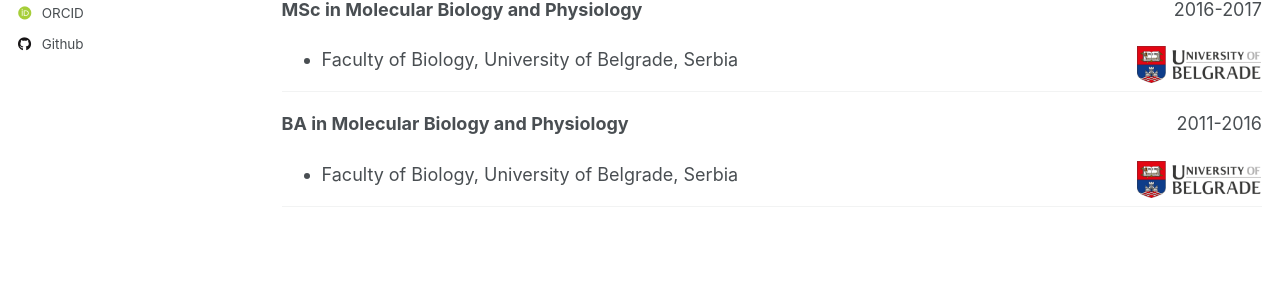
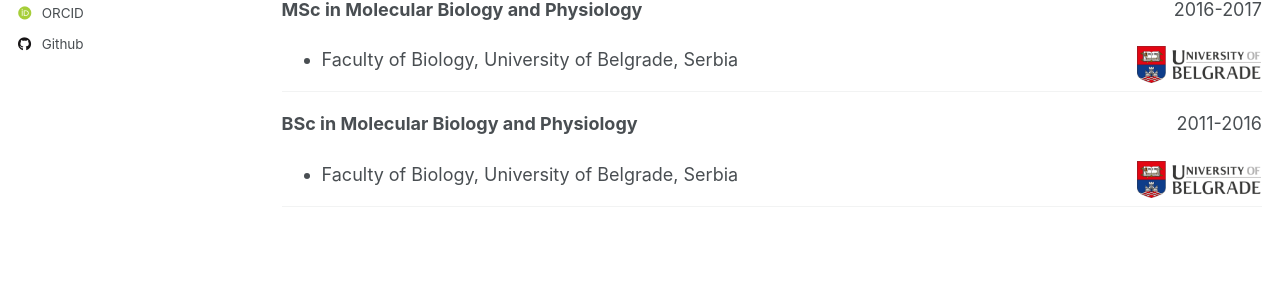
Before and after one commit to cepic-a/cepic-a.github.io, a Jekyll site: the page built from _pages/cv.md, in a window 1280 px wide and 900 px high. Shown: the part 437-740 px from the top of the window. Built offline with Jekyll 4.4.1, drawn with Linux system fonts in a browser that asks for light colours; some web fonts are replaced.

Commit message:
Update cv.md

```diff
--- a/_pages/cv.md
+++ b/_pages/cv.md
@@ -43,7 +43,7 @@ Education
  <hr>
 
 <p>
-    <span> <b>BA in Molecular Biology and Physiology</b> </span>
+    <span> <b>BSc in Molecular Biology and Physiology</b> </span>
     <span style="float:right;">2011-2016</span>
     <div class="clearix"></div>
 </p>
```
